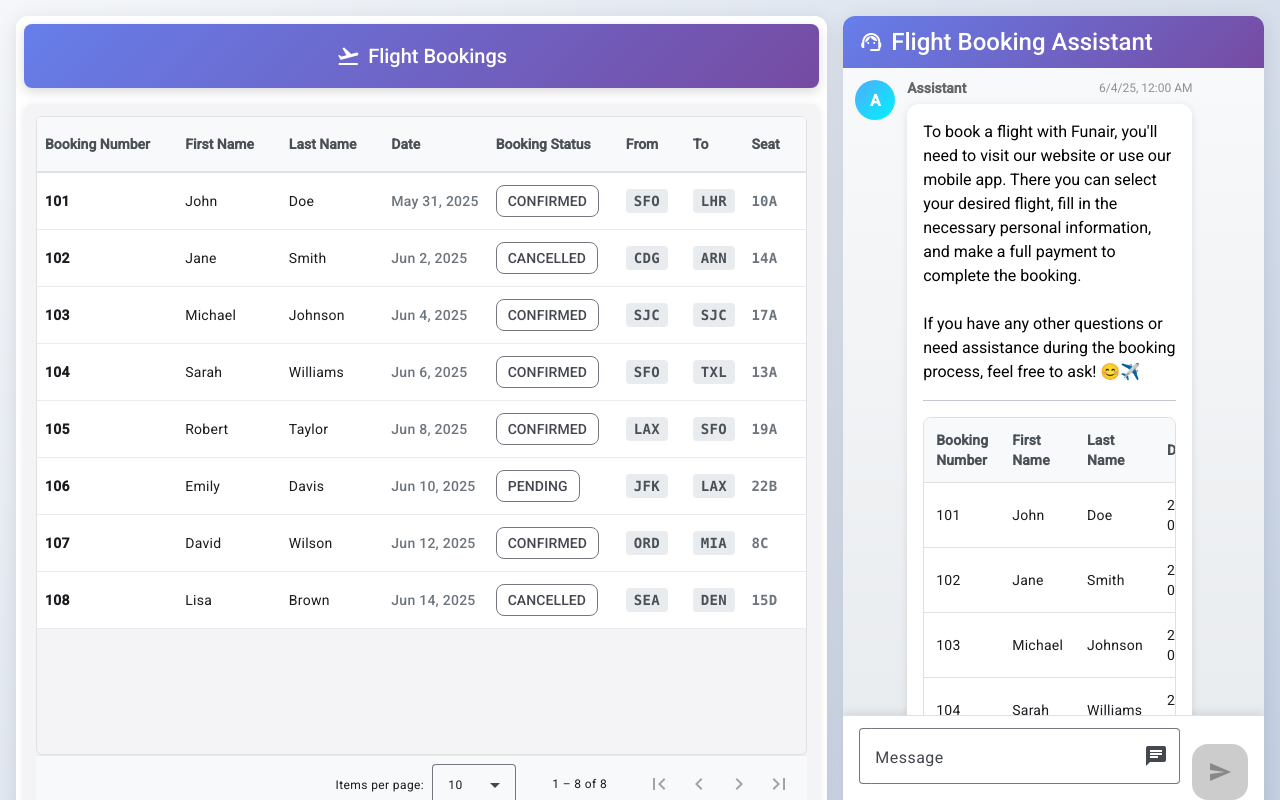
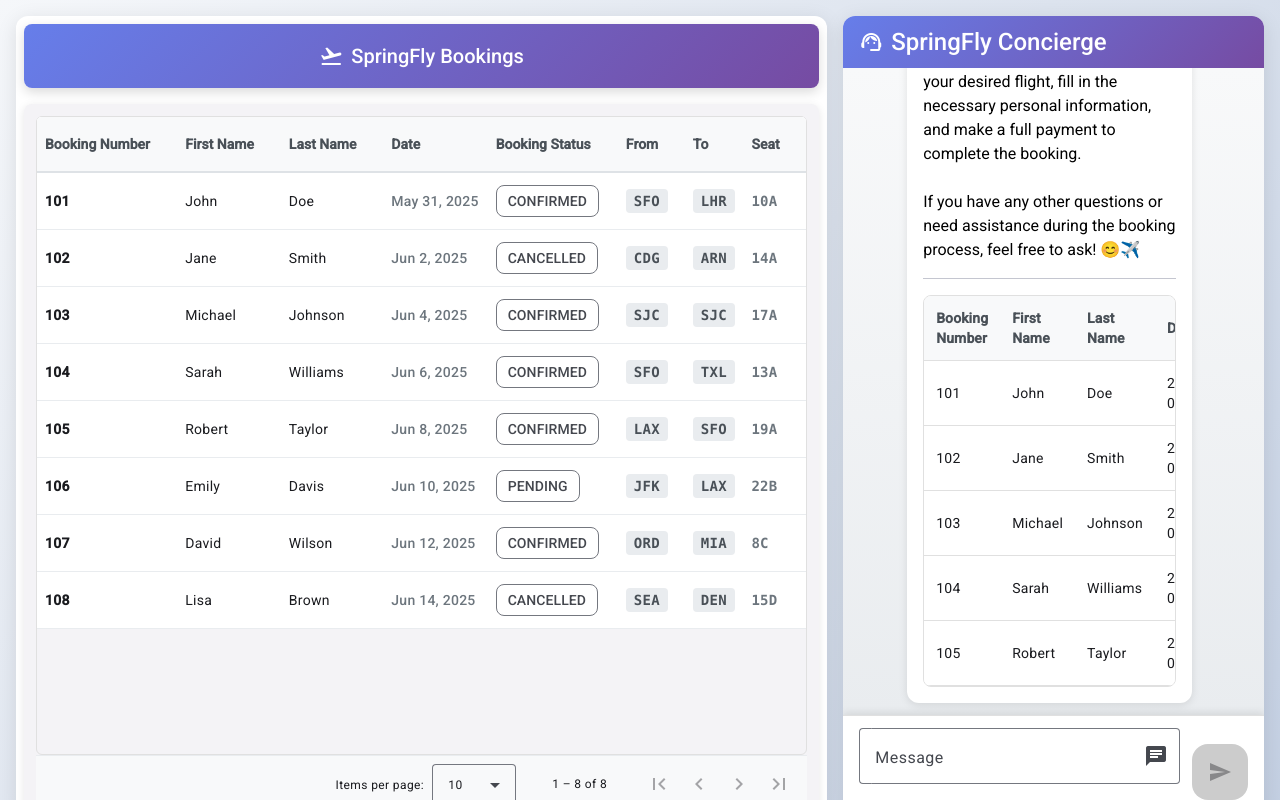
Before and after one commit to loiane/spring-ai-flight-booking, an Angular app in the folder frontend/: page / in a window 1280 px wide. Built offline with nearby package versions, Linux system fonts and the light colour scheme.

Commit message:
feat(chat): update chat title to 'SpringFly Concierge' and implement auto-scrolling for messages

```diff
--- a/frontend/src/app/components/bookings/bookings.component.html
+++ b/frontend/src/app/components/bookings/bookings.component.html
@@ -4,7 +4,7 @@
     <div class="header-content">
       <div class="title-section">
         <mat-icon class="header-icon">flight_takeoff</mat-icon>
-        <h1>Flight Bookings</h1>
+        <h1>SpringFly Bookings</h1>
       </div>
     </div>
   </mat-toolbar>
--- a/frontend/src/app/components/chat/chat.component.html
+++ b/frontend/src/app/components/chat/chat.component.html
@@ -2,7 +2,7 @@
   <div class="chat-header">
     <div class="chat-title">
       <mat-icon class="chat-icon">support_agent</mat-icon>
-      <h2>Flight Booking Assistant</h2>
+      <h2>SpringFly Concierge</h2>
     </div>
   </div>
 
--- a/frontend/src/app/components/chat/chat.component.ts
+++ b/frontend/src/app/components/chat/chat.component.ts
@@ -1,4 +1,4 @@
-import { Component, signal, computed } from '@angular/core';
+import { Component, signal, computed, ViewChild, ElementRef, effect } from '@angular/core';
 import { CommonModule } from '@angular/common';
 import { FormsModule } from '@angular/forms';
 import { MatCardModule } from '@angular/material/card';
@@ -50,6 +50,9 @@ interface FlightBooking {
   styleUrls: ['./chat.component.scss']
 })
 export class ChatComponent {
+  // ViewChild reference to the messages container for auto-scrolling
+  @ViewChild('messagesContainer') private readonly messagesContainer!: ElementRef;
+
   // Signals for reactive state management
   messages = signal<Message[]>([
     {
@@ -123,6 +126,15 @@ export class ChatComponent {
     this.messages().some(message => message.data && message.data.length > 0)
   );
 
+  constructor() {
+    // Effect to auto-scroll when messages change
+    effect(() => {
+      // This effect runs whenever messages() signal changes
+      this.messages();
+      this.scrollToBottom();
+    });
+  }
+
   sendMessage() {
     const messageText = this.currentMessage().trim();
     if (!messageText) return;
@@ -186,4 +198,14 @@ export class ChatComponent {
         return 'primary';
     }
   }
+
+  // Scroll to the bottom of the messages container
+  private scrollToBottom(): void {
+    setTimeout(() => {
+      if (this.messagesContainer) {
+        const container = this.messagesContainer.nativeElement;
+        container.scrollTop = container.scrollHeight;
+      }
+    }, 100);
+  }
 }
```
